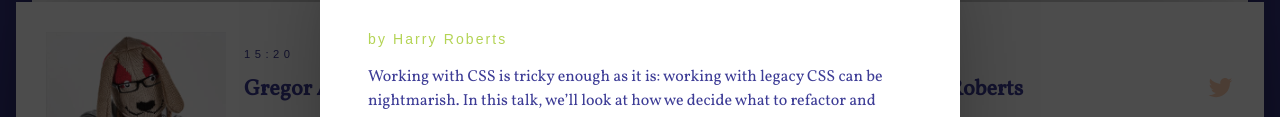
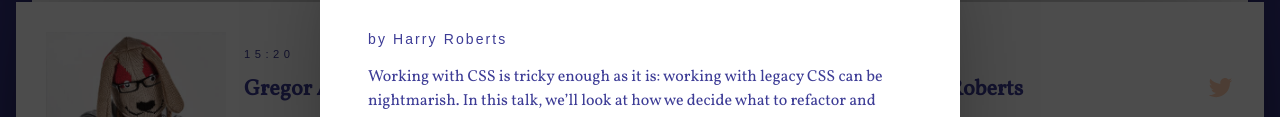
Before and after one commit to cssconfar/conf-site, a website: page index.html in a window 1280 px wide. Both pictures are taken after a click on the element "Harry Roberts". Shown: the part 1959-2076 px from the top of the page. Drawn offline with nearby package versions, Linux system fonts and the light colour scheme; some packages are replaced by stand-ins of ours; a script that the page names is missing; a web font is replaced by a local one.

Commit message:
modify color name on spealers modal

```diff
--- a/index.html
+++ b/index.html
@@ -551,7 +551,7 @@
     <div class="m-modal" id="harry">
       <span class="m-modal__close">X</span>
       <h4 class="name-overlay">Refactoring CSS Without Losing Your Mind</h4>
-      <h3>by Harry Roberts</h3>
+      <h3 class="name-overlay">by Harry Roberts</h3>
       <p class="m-speaker__desc">Working with CSS is tricky enough as it is: working with legacy CSS can be nightmarish. In this talk, we’ll look at how we decide what to refactor and when; how we can refactor code whilst still shipping features; how to avoid regressions when adding new CSS; how we can avoid the dreaded refactoring tunnels; running new and legacy code in tandem; and a bunch of other neat little tips and tricks.</p>
     </div>
 
```
